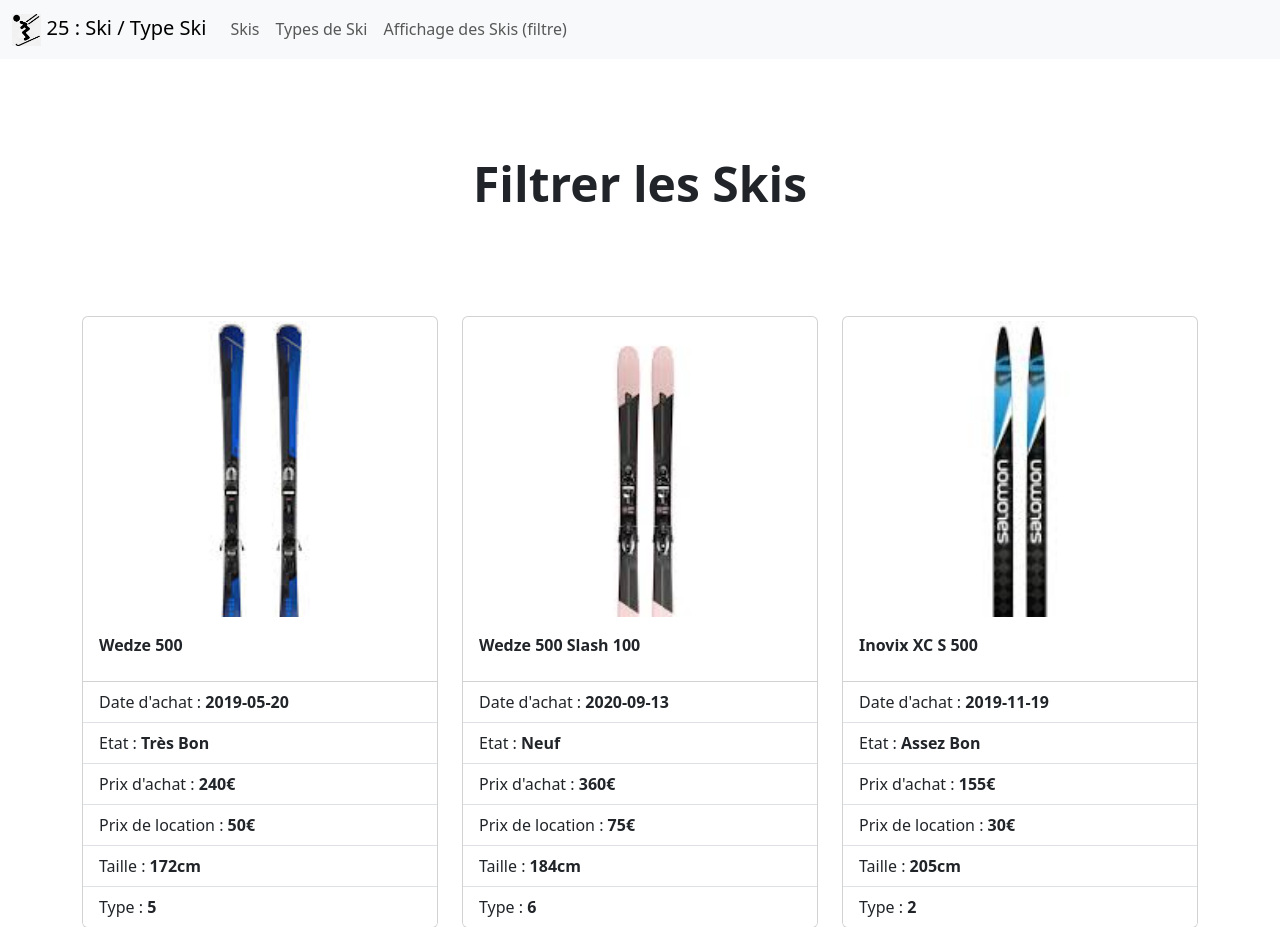
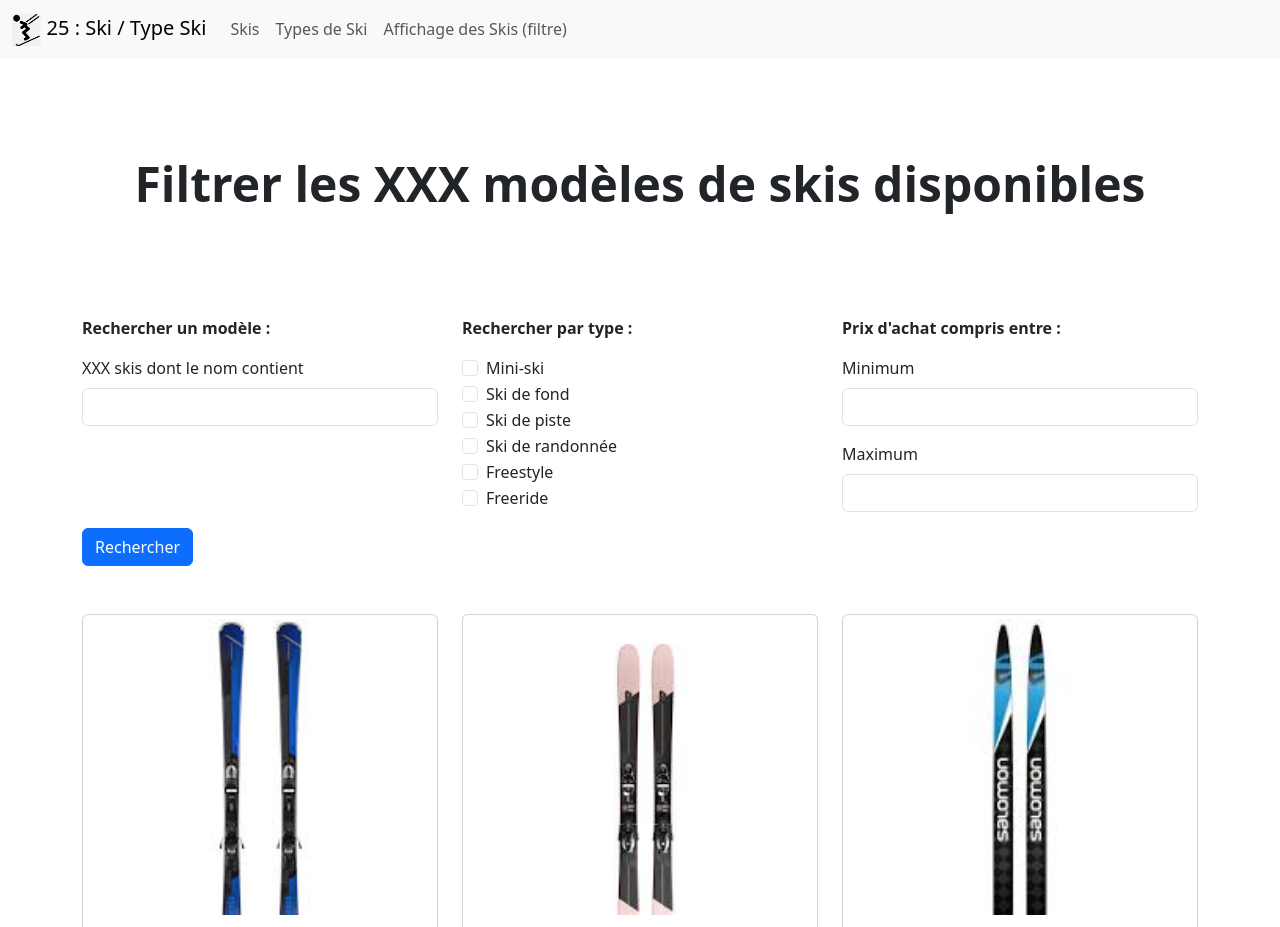
Before and after one commit to damiencortina/BUT_S1_web_mini_project, a Flask app: page /ski/filtre in a window 1280 px wide. Shown: the top 927 px of the page. Run offline with Flask 3, Linux system fonts and the light colour scheme; some libraries are stand-ins or nearby versions.

Commit message:
Complete filter interface

```diff
--- a/app.py
+++ b/app.py
@@ -135,4 +135,33 @@
 
 @app.route("/ski/filtre", methods=["GET"])
 def filtre_ski():
-    return render_template('ski/front_ski_filtre_show.html', skis=skis)
+    return render_template('ski/front_ski_filtre_show.html', skis=skis, typesSki=typeSki)
+
+@app.route('/ski/filtre', methods=['POST'])
+def filtre_article_valid():
+    filter_word = request.form.get('filter_word', None)
+    min_price = request.form.get('min_price', None)
+    max_price = request.form.get('max_price', None)
+    filter_items = request.form.getlist('filter_items')
+    if filter_word and filter_word != "":
+        message = u'Modèles contenant : ' + filter_word
+        flash(message, 'success')
+    if min_price or max_price:
+        val_min=str(min_price).replace(' ', '').replace(',', '.')
+        val_max=str(max_price).replace(' ', '').replace(',', '.')
+        if val_min.replace('.', '', 1).isdigit() and val_max.replace('.', '', 1).isdigit():
+            if float(val_min) < float(val_max):
+                message = u'Prix compris entre : ' +  val_min + "€ et "+ val_max + "€"
+                flash(message, 'success')
+            else:
+                message=u'min < max'
+                flash(message, 'warning')
+        else:
+            message=u'Prix min ('+val_min+') et prix max ('+val_max+') doivent être tous les deux des numériques positifs'
+            flash(message, 'warning')
+    if filter_items and filter_items != []:
+        message=u'Modèles sélectionnés :  '
+        for case in filter_items:
+            message+=' id : '+case+ '  '
+        flash(message, 'success')
+    return redirect('/ski/filtre')
--- a/templates/ski/front_ski_filtre_show.html
+++ b/templates/ski/front_ski_filtre_show.html
@@ -2,11 +2,46 @@
 
 {% block header %}
 <div class="px-4 py-5 my-5 text-center">
-    <h1 class="display-5 fw-bold">Filtrer les Skis</h1>
+    <h1 class="display-5 fw-bold">Filtrer les XXX modèles de skis disponibles</h1>
 </div>
 {% endblock header %}
 
 {% block body %}
+<form class="mb-5" action="/ski/filtre" method="POST">
+    <div class="row">
+        <div class="col">
+            <p class="fw-bold mb-3">Rechercher un modèle :</p>
+            <div>
+                <label for="filter_word" class="form-label">XXX skis dont le nom contient</label>
+                <input type="text" class="form-control" id="filter_word" name="filter_word">
+            </div>
+        </div>
+        <div class="col">
+            <p class="fw-bold mb-3">Rechercher par type :</p>
+            {% for typeSki in typesSki %}
+            <div class="form-check">
+                <input class="form-check-input" type="checkbox" value="{{typeSki.id}}" id="flexCheckDefault"
+                       name="filter_items">
+                <label class="form-check-label" for="flexCheckDefault">
+                    {{typeSki.libelleType}}
+                </label>
+            </div>
+            {% endfor %}
+        </div>
+        <div class="col">
+            <p class="fw-bold mb-3">Prix d'achat compris entre :</p>
+            <div class="mb-3">
+                <label for="min_price" class="form-label">Minimum</label>
+                <input type="text" class="form-control" id="min_price" name="min_price">
+            </div>
+            <div class="mb-3">
+                <label for="max_price" class="form-label">Maximum</label>
+                <input type="text" class="form-control" id="max_price" name="max_price">
+            </div>
+        </div>
+    </div>
+    <button type="submit" class="btn btn-primary">Rechercher</button>
+</form>
 <div class="row align-items-start">
     {% for ski in skis %}
     <div class="col-4">
```
